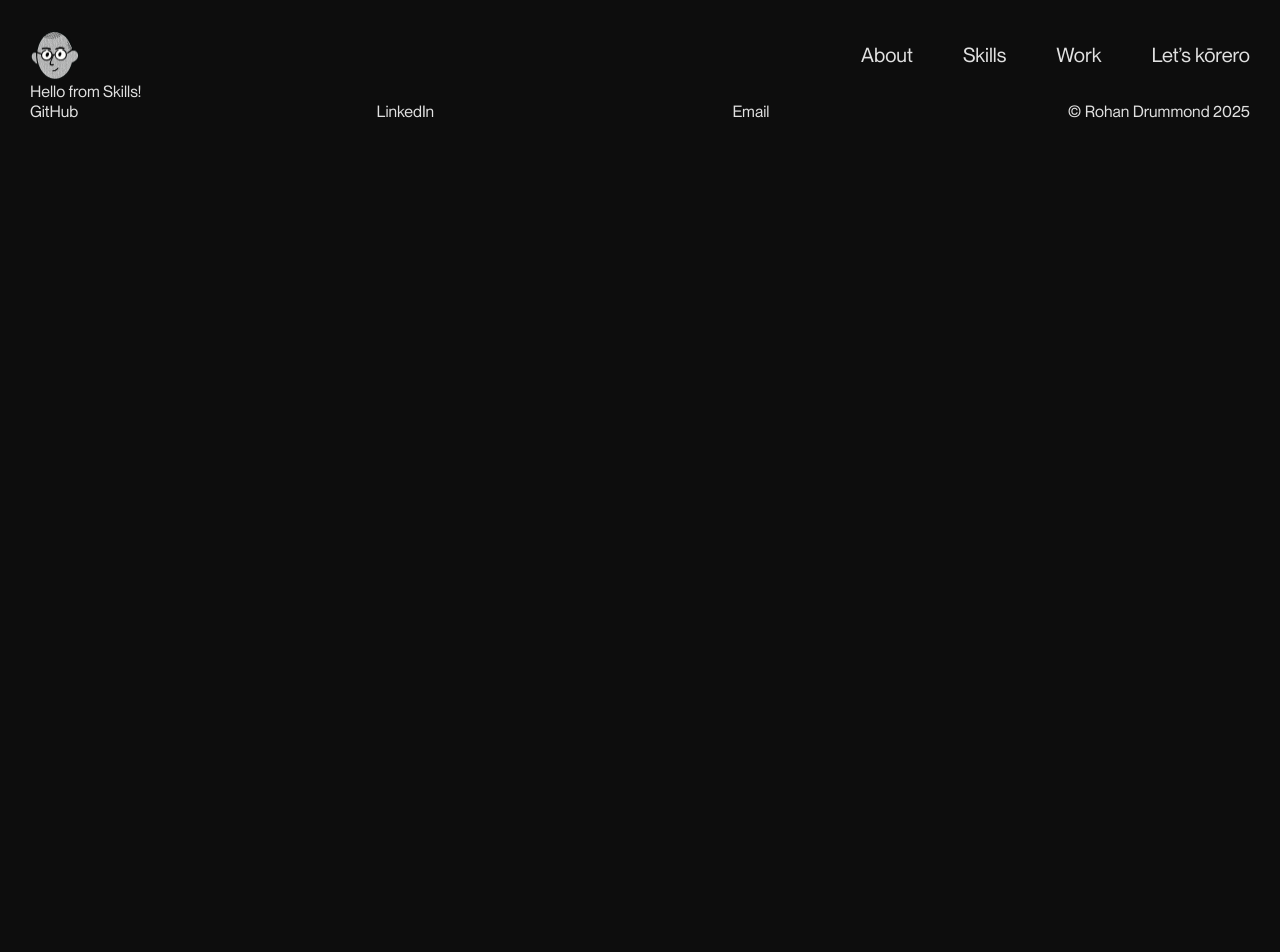
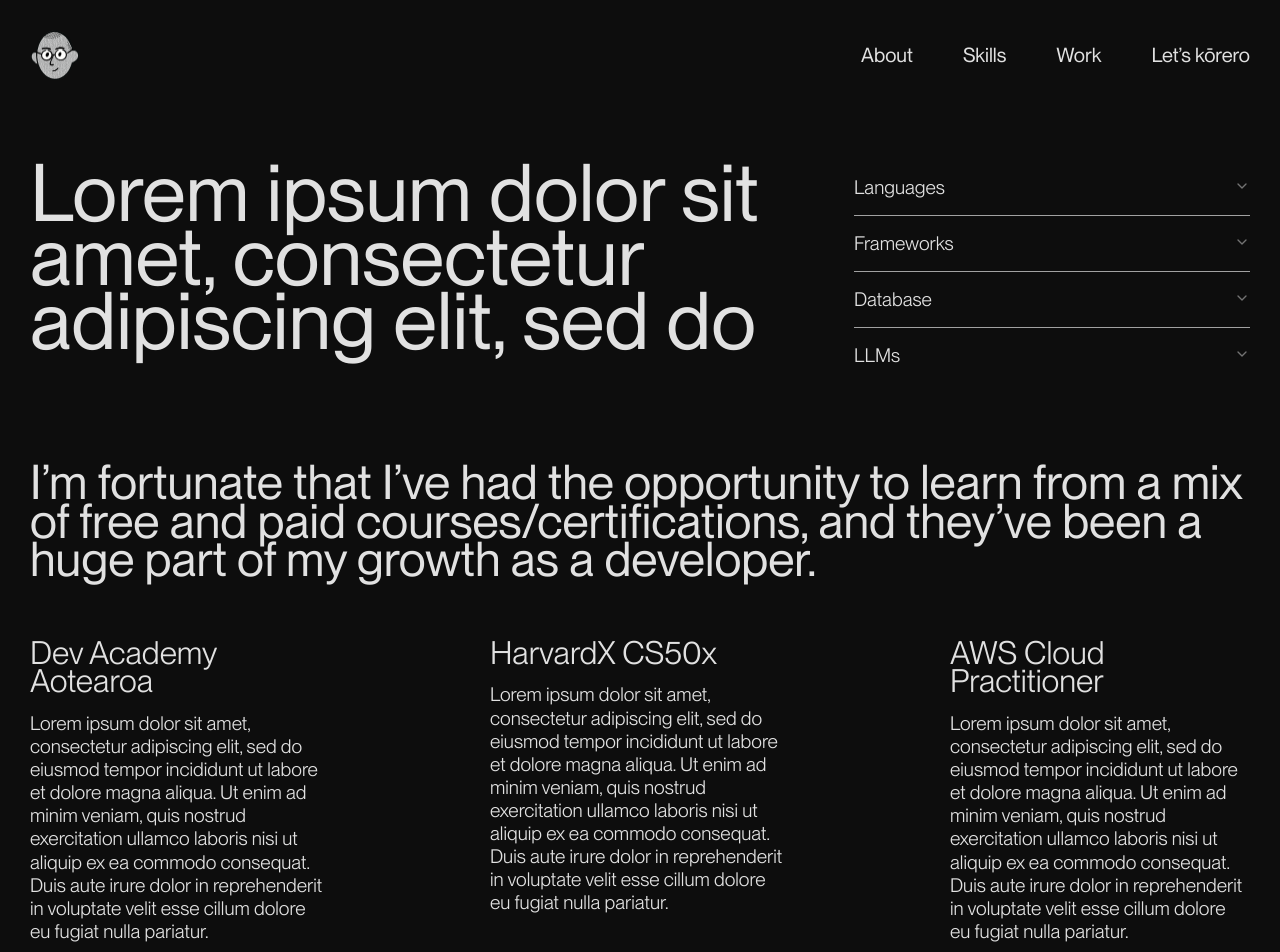
Before and after one commit to rohandrummond/portfolio, a Next.js app: page /skills in a window 1280 px wide. Shown: the top 952 px of the page. Before the commit the page ends 800 px from the top, so only its background shows below. Built offline with nearby package versions, Linux system fonts and the light colour scheme.

Commit message:
#6 Add skills page skeleton

```diff
--- a/package.json
+++ b/package.json
@@ -9,6 +9,7 @@
     "lint": "eslint"
   },
   "dependencies": {
+    "@radix-ui/react-accordion": "^1.2.12",
     "@radix-ui/react-separator": "^1.1.7",
     "@tailwindcss/cli": "^4.1.13",
     "class-variance-authority": "^0.7.1",
--- a/src/app/about/page.tsx
+++ b/src/app/about/page.tsx
@@ -3,15 +3,15 @@ import Link from 'next/link'
 
 export default function About() {
   return (
-    <div className="flex-1 flex flex-col justify-center gap-[1rem] w-full max-w-[55vw] mx-auto">
-      <div className="flex flex-col">
+    <main className="flex-1 flex flex-col justify-center gap-[1rem] w-full max-w-[55vw] mx-auto">
+      <section className="flex flex-col">
         <h1 className="heading-lg">About me</h1>
         <h2 className="sub-heading">
           A short sentence that summarises who I am
         </h2>
-      </div>
+      </section>
       <Separator />
-      <div className="flex flex-col gap-[1rem]">
+      <section className="flex flex-col gap-[1rem]">
         <p className="body-text">
           Lorem ipsum dolor sit amet, consectetur adipiscing elit, sed do
           eiusmod tempor incididunt ut labore et dolore magna aliqua. Ut enim ad
@@ -46,7 +46,7 @@ export default function About() {
           </Link>{' '}
           I have built.
         </p>
-      </div>
-    </div>
+      </section>
+    </main>
   )
 }
--- a/src/app/globals.css
+++ b/src/app/globals.css
@@ -126,14 +126,21 @@ body {
 
 .heading-xl {
   font-size: clamp(7rem, 8vw, 14rem);
-  font-weight: 500;
+  font-weight: 400;
   line-height: 80%;
   letter-spacing: normal;
 }
 
 .heading-lg {
   font-size: 5rem;
-  font-weight: 500;
+  font-weight: 400;
+  line-height: 100%;
+  letter-spacing: normal;
+}
+
+.heading-md {
+  font-size: 3rem;
+  font-weight: 400;
   line-height: 100%;
   letter-spacing: normal;
 }
@@ -144,6 +151,12 @@ body {
   line-height: 90%;
   letter-spacing: normal;
 }
+
+.heading-tight {
+  line-height: 80%;
+}
+
+
 
 .nav-link {
   font-size: 1.25rem;
--- a/src/app/skills/page.tsx
+++ b/src/app/skills/page.tsx
@@ -1,7 +1,88 @@
+import {
+  Accordion,
+  AccordionContent,
+  AccordionItem,
+  AccordionTrigger,
+} from '@/components/ui/accordion'
+
 export default function Skills() {
   return (
-    <>
-      <h1>Hello from Skills!</h1>
-    </>
+    <main className="flex flex-col mt-[10vh] mb-[10vh] gap-20">
+      <section className="flex flex-col lg:flex-row gap-8">
+        <h1 className="heading-lg heading-tight lg:w-2/3">
+          Lorem ipsum dolor sit amet, consectetur adipiscing elit, sed do
+        </h1>
+        <Accordion type="single" collapsible className="lg:w-1/3">
+          <AccordionItem value="item-1">
+            <AccordionTrigger className="body-text">Languages</AccordionTrigger>
+            <AccordionContent className="body-text">
+              Lorem ipsum.
+            </AccordionContent>
+          </AccordionItem>
+          <AccordionItem value="item-2">
+            <AccordionTrigger className="body-text">
+              Frameworks
+            </AccordionTrigger>
+            <AccordionContent className="body-text">
+              Lorem ipsum.
+            </AccordionContent>
+          </AccordionItem>
+          <AccordionItem value="item-3">
+            <AccordionTrigger className="body-text">Database</AccordionTrigger>
+            <AccordionContent className="body-text">
+              Lorem ipsum.
+            </AccordionContent>
+          </AccordionItem>
+          <AccordionItem value="item-4">
+            <AccordionTrigger className="body-text">LLMs</AccordionTrigger>
+            <AccordionContent className="body-text">
+              Lorem ipsum.
+            </AccordionContent>
+          </AccordionItem>
+        </Accordion>
+      </section>
+      <section className="flex flex-col w-full gap-15">
+        <h3 className="heading-md heading-tight">
+          I’m fortunate that I’ve had the opportunity to learn from a mix of
+          free and paid courses/certifications, and they’ve been a huge part of
+          my growth as a developer.
+        </h3>
+        <div className="flex flex-row justify-between gap-40">
+          <div className="flex flex-col lg:w-!/3 gap-4">
+            <h4 className="sub-heading">Dev Academy Aotearoa</h4>
+            <p className="body-text">
+              Lorem ipsum dolor sit amet, consectetur adipiscing elit, sed do
+              eiusmod tempor incididunt ut labore et dolore magna aliqua. Ut
+              enim ad minim veniam, quis nostrud exercitation ullamco laboris
+              nisi ut aliquip ex ea commodo consequat. Duis aute irure dolor in
+              reprehenderit in voluptate velit esse cillum dolore eu fugiat
+              nulla pariatur.
+            </p>
+          </div>
+          <div className="flex flex-col lg:w-!/3 gap-4">
+            <h4 className="sub-heading">HarvardX CS50x</h4>
+            <p className="body-text">
+              Lorem ipsum dolor sit amet, consectetur adipiscing elit, sed do
+              eiusmod tempor incididunt ut labore et dolore magna aliqua. Ut
+              enim ad minim veniam, quis nostrud exercitation ullamco laboris
+              nisi ut aliquip ex ea commodo consequat. Duis aute irure dolor in
+              reprehenderit in voluptate velit esse cillum dolore eu fugiat
+              nulla pariatur.
+            </p>
+          </div>
+          <div className="flex flex-col lg:w-!/3 gap-4">
+            <h4 className="sub-heading">AWS Cloud Practitioner</h4>
+            <p className="body-text">
+              Lorem ipsum dolor sit amet, consectetur adipiscing elit, sed do
+              eiusmod tempor incididunt ut labore et dolore magna aliqua. Ut
+              enim ad minim veniam, quis nostrud exercitation ullamco laboris
+              nisi ut aliquip ex ea commodo consequat. Duis aute irure dolor in
+              reprehenderit in voluptate velit esse cillum dolore eu fugiat
+              nulla pariatur.
+            </p>
+          </div>
+        </div>
+      </section>
+    </main>
   )
 }
--- /dev/null
+++ b/src/components/ui/accordion.tsx
@@ -0,0 +1,66 @@
+"use client"
+
+import * as React from "react"
+import * as AccordionPrimitive from "@radix-ui/react-accordion"
+import { ChevronDownIcon } from "lucide-react"
+
+import { cn } from "@/lib/utils"
+
+function Accordion({
+  ...props
+}: React.ComponentProps<typeof AccordionPrimitive.Root>) {
+  return <AccordionPrimitive.Root data-slot="accordion" {...props} />
+}
+
+function AccordionItem({
+  className,
+  ...props
+}: React.ComponentProps<typeof AccordionPrimitive.Item>) {
+  return (
+    <AccordionPrimitive.Item
+      data-slot="accordion-item"
+      className={cn("border-b last:border-b-0", className)}
+      {...props}
+    />
+  )
+}
+
+function AccordionTrigger({
+  className,
+  children,
+  ...props
+}: React.ComponentProps<typeof AccordionPrimitive.Trigger>) {
+  return (
+    <AccordionPrimitive.Header className="flex">
+      <AccordionPrimitive.Trigger
+        data-slot="accordion-trigger"
+        className={cn(
+          "focus-visible:border-ring focus-visible:ring-ring/50 flex flex-1 items-start justify-between gap-4 rounded-md py-4 text-left text-sm font-medium transition-all outline-none hover:underline focus-visible:ring-[3px] disabled:pointer-events-none disabled:opacity-50 [&[data-state=open]>svg]:rotate-180",
+          className
+        )}
+        {...props}
+      >
+        {children}
+        <ChevronDownIcon className="text-muted-foreground pointer-events-none size-4 shrink-0 translate-y-0.5 transition-transform duration-200" />
+      </AccordionPrimitive.Trigger>
+    </AccordionPrimitive.Header>
+  )
+}
+
+function AccordionContent({
+  className,
+  children,
+  ...props
+}: React.ComponentProps<typeof AccordionPrimitive.Content>) {
+  return (
+    <AccordionPrimitive.Content
+      data-slot="accordion-content"
+      className="data-[state=closed]:animate-accordion-up data-[state=open]:animate-accordion-down overflow-hidden text-sm"
+      {...props}
+    >
+      <div className={cn("pt-0 pb-4", className)}>{children}</div>
+    </AccordionPrimitive.Content>
+  )
+}
+
+export { Accordion, AccordionItem, AccordionTrigger, AccordionContent }
```
Also changed, not shown: 1 other file (tests, documents, lock files or other folders).
